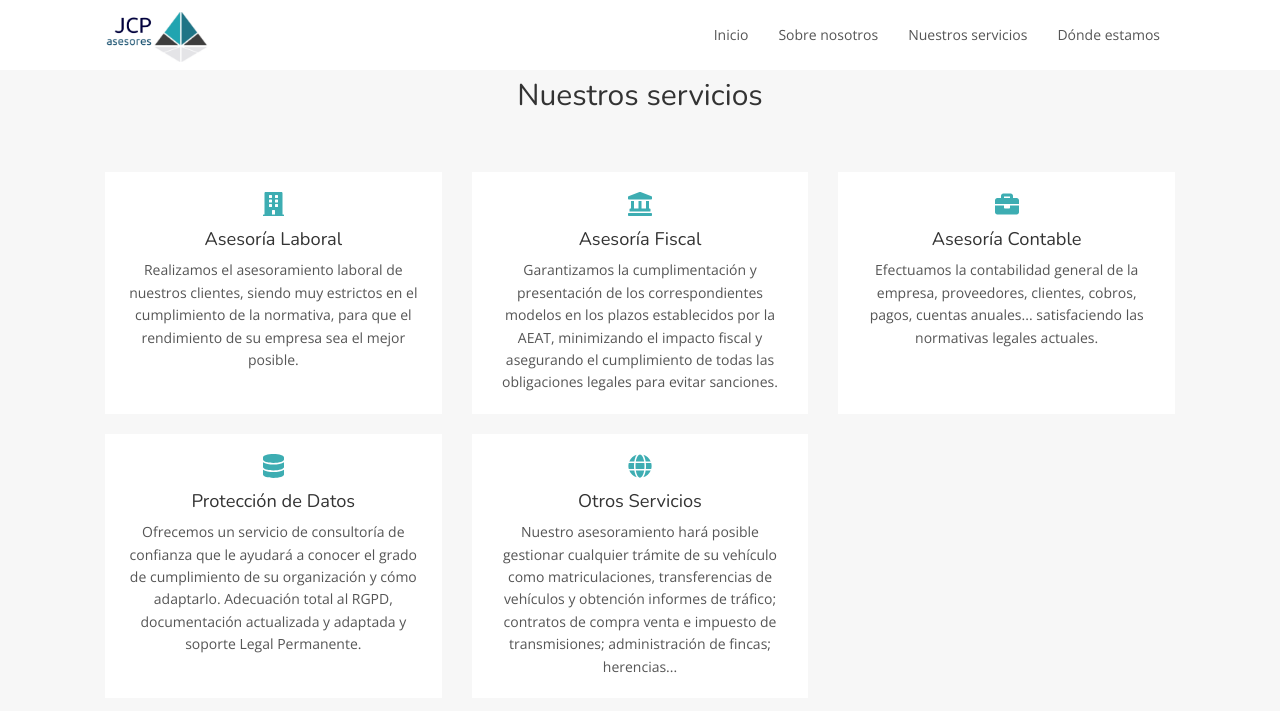
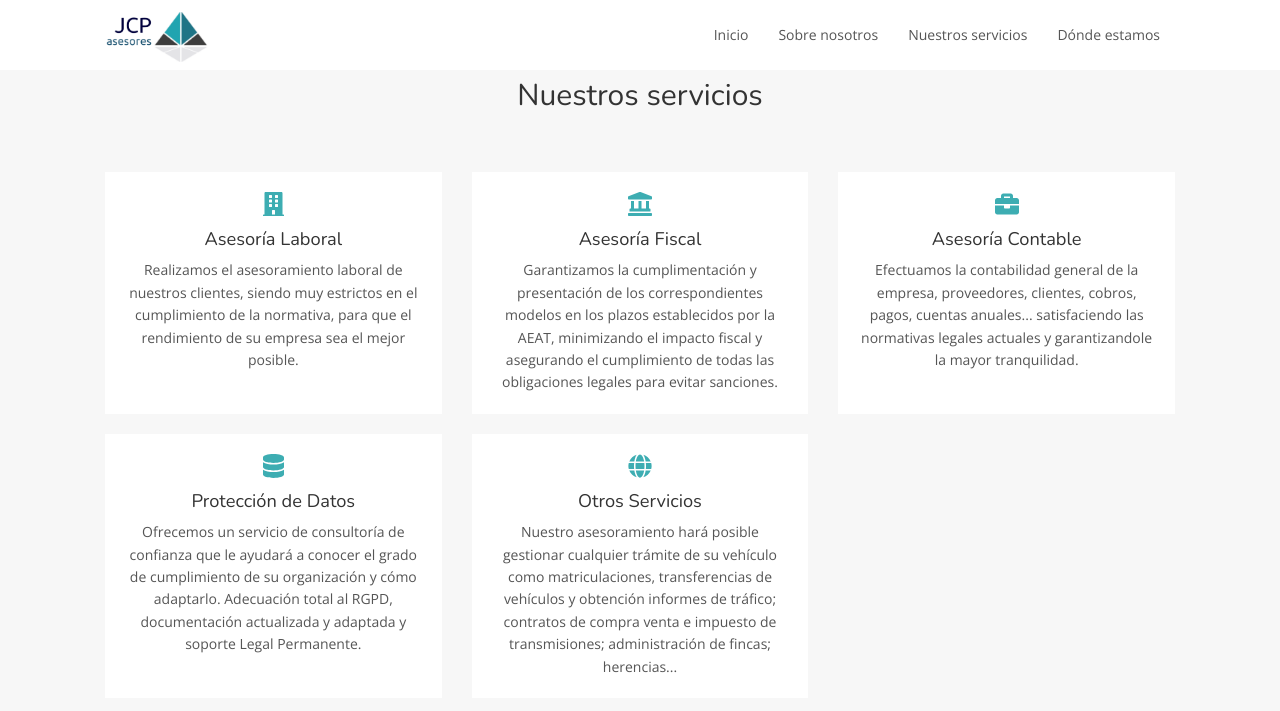
Before and after one commit to MpCity/MpCity.github.io, a Jekyll site: the page built from index.html, in a window 1280 px wide and 900 px high, scrolled down 1471 px, cut to the strip 0-774 px from the top of the window. Shown: the top 711 px of the strip. Built offline with Jekyll 4.4.1, drawn with Linux system fonts in a browser that asks for light colours.

Commit message:
Update treatments.yml

```diff
--- a/_data/treatments.yml
+++ b/_data/treatments.yml
@@ -8,7 +8,7 @@
 
 - icon: fas fa-briefcase
   title: Asesoría Contable
-  description: Efectuamos la contabilidad general de la empresa, proveedores, clientes, cobros, pagos, cuentas anuales...  satisfaciendo las normativas legales actuales.
+  description: Efectuamos la contabilidad general de la empresa, proveedores, clientes, cobros, pagos, cuentas anuales...  satisfaciendo las normativas legales actuales y garantizandole la mayor tranquilidad.
 
 - icon: fas fa-database
   title: Protección de Datos
```
